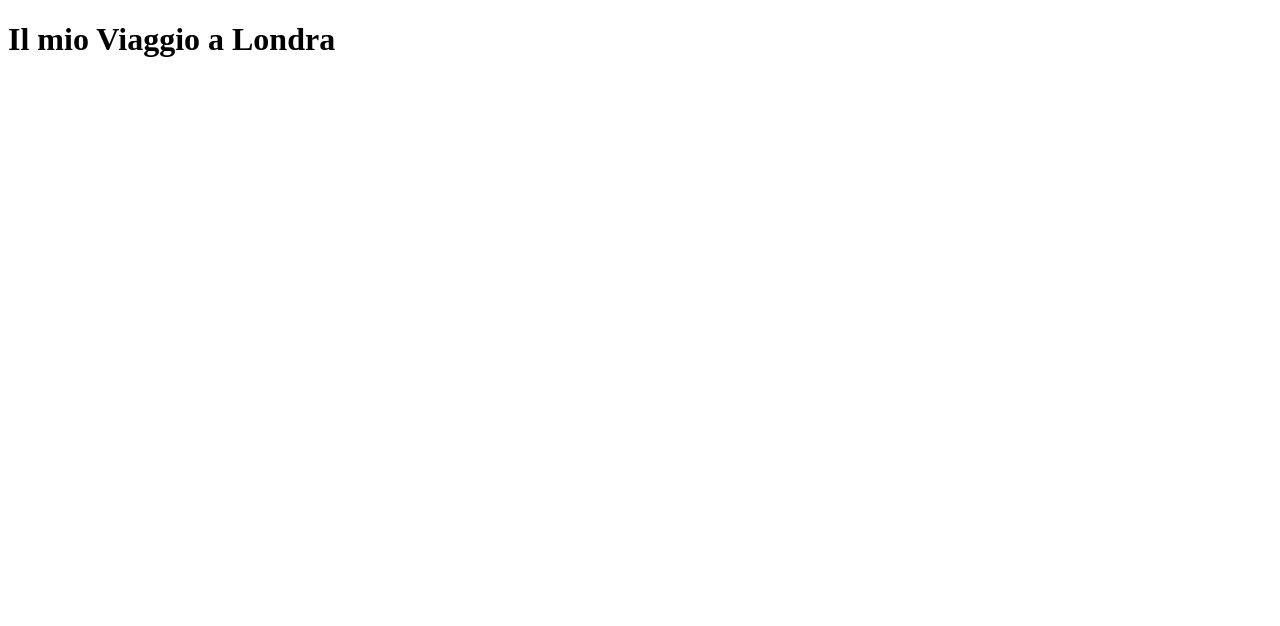
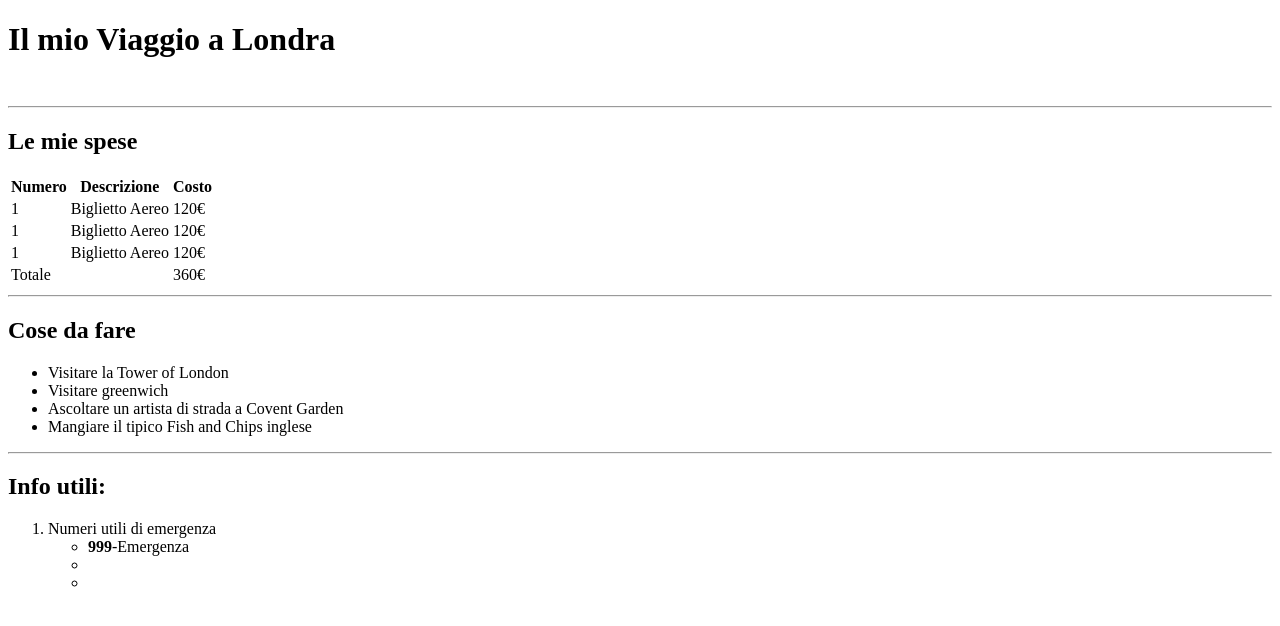
Before and after one commit to Santoni92/html-london-trip, a plain HTML site: page index.html in a window 1280 px wide. Drawn offline with Linux system fonts and the light colour scheme.

Commit message:
modifica

```diff
--- a/index.html
+++ b/index.html
@@ -14,6 +14,70 @@
     <img src="img/pexels-bill-emrich-230794-1.jpg" alt="">
     <img src="img/pexels-bill-emrich-230794-2.jpg" alt="">
 
+    <hr>
 
+    <h2>Le mie spese</h2>
+    <table>
+        <!--Intestazione tabella-->
+        <thead>
+            <tr>
+                <th>Numero</th>
+                <th>Descrizione</th>
+                <th>Costo</th>
+            </tr>
+        </thead>
+        <!--Corpo della tabella-->
+        <tbody>
+            <tr>
+                <td>1</td>
+                <td>Biglietto Aereo</td>
+                <td>120&euro;</td>
+            </tr>
+            <tr>
+                <td>1</td>
+                <td>Biglietto Aereo</td>
+                <td>120&euro;</td>
+            </tr>
+            <tr>
+                <td>1</td>
+                <td>Biglietto Aereo</td>
+                <td>120&euro;</td>
+            </tr>
+
+        </tbody>
+
+        <tfoot>
+            <tr>
+                <td>Totale</td>
+                <td> </td>
+                <td>360&euro;</td>
+            </tr>
+        </tfoot>
+
+    </table>
+
+    <hr>
+
+    <h2>Cose da fare</h2>
+    <ul>
+        <li>Visitare la Tower of London</li>
+        <li>Visitare greenwich</li>
+        <li>Ascoltare un artista di strada a Covent Garden</li>
+        <li>Mangiare il tipico Fish and Chips inglese</li>
+    </ul>
+
+    <hr>
+
+    <h2>Info utili:</h2>
+
+    <ol>
+        <li>Numeri utili di emergenza
+            <ul>
+                <li><b>999</b>-Emergenza</li>
+                <li></li>
+                <li></li>
+            </ul>
+        </li>
+    </ol>
 </body>
 </html>
```
